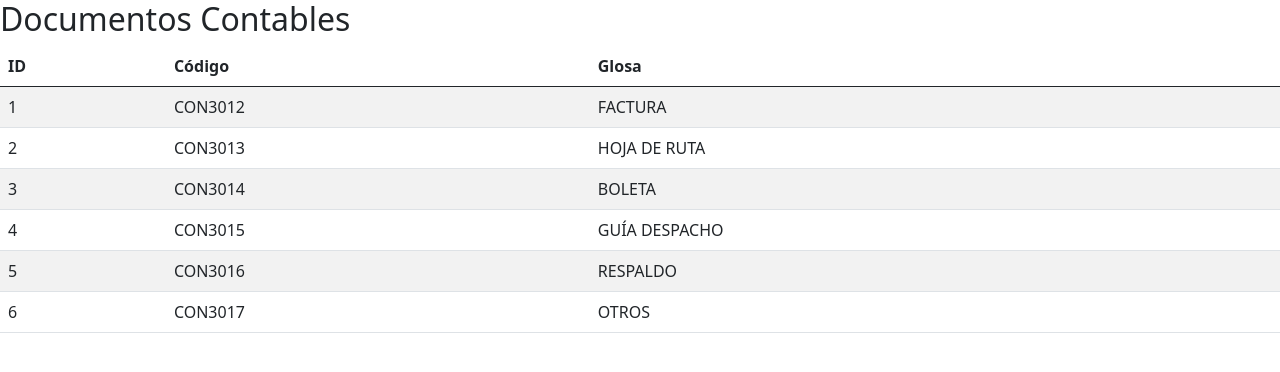
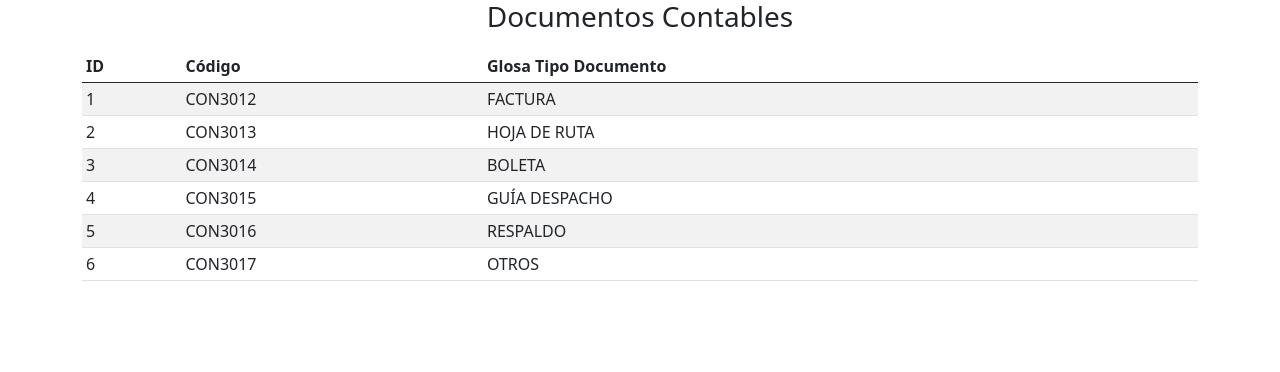
Before and after one commit to abraham1128/hqb_react_review_ar, a React (Create React App) app: page / in a window 1280 px wide. Shown: the top 372 px of the page. Built offline with nearby package versions, Linux system fonts and the light colour scheme.

Commit message:
PAUTA, Definitiva

```diff
--- a/src/containers/ListarDocumento.tsx
+++ b/src/containers/ListarDocumento.tsx
@@ -12,14 +12,15 @@ const ListarDocumento = () => {
     );
 
     return (
-        <div>
-            <h2>Documentos Contables</h2>
-            <table className="table table-striped" >
+        <div className="container-md">
+            <h3 className="text-center">Documentos Contables</h3>
+            <p></p>
+            <table className="table table-striped table-sm" >
                 <thead className="thead-dark">
                     <tr>
                         <th scope="col">ID</th>
                         <th scope="col">Código</th>
-                        <th scope="col">Glosa</th>
+                        <th scope="col">Glosa Tipo Documento</th>
                     </tr>
                 </thead>
                 <tbody>
```
